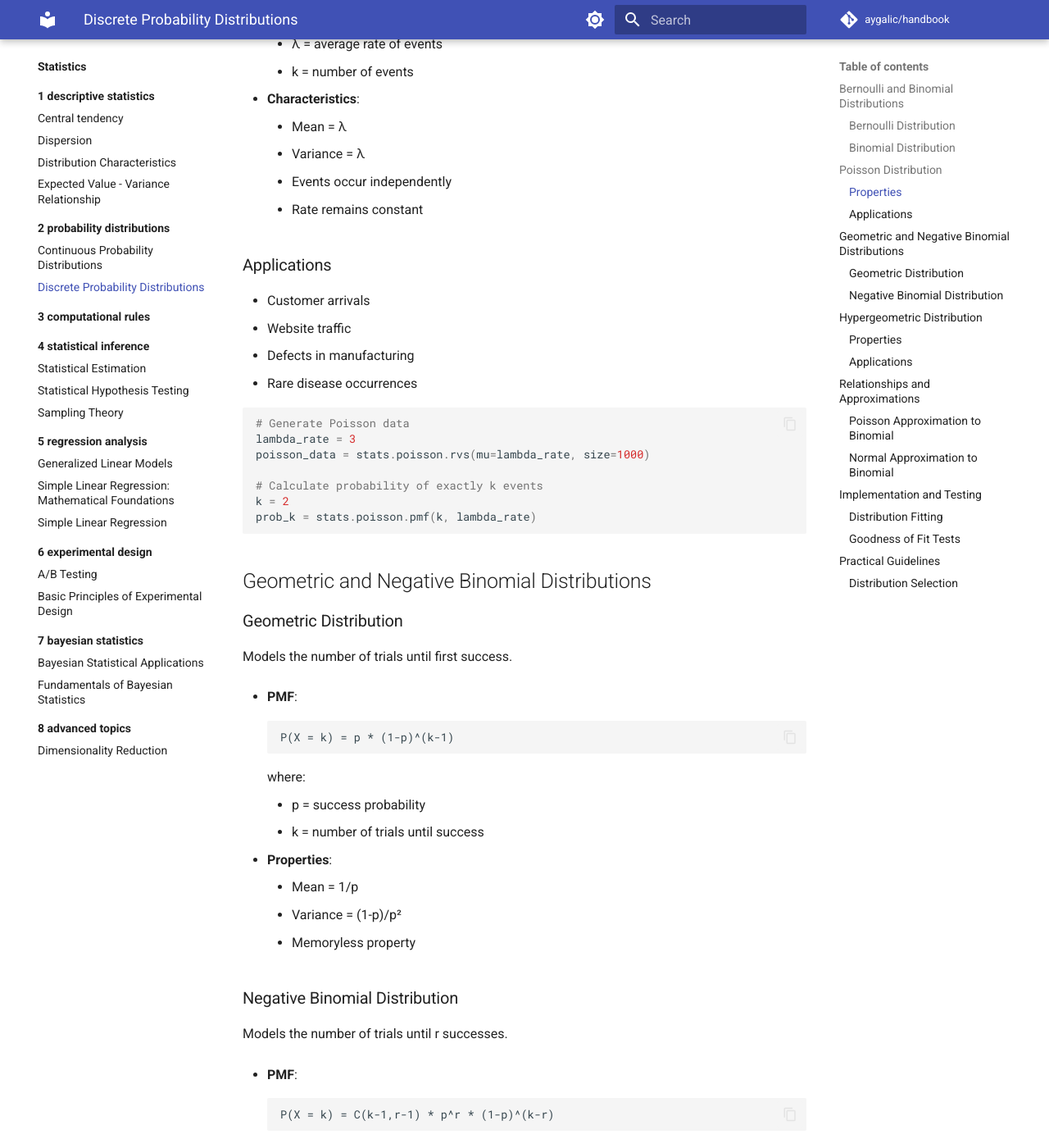
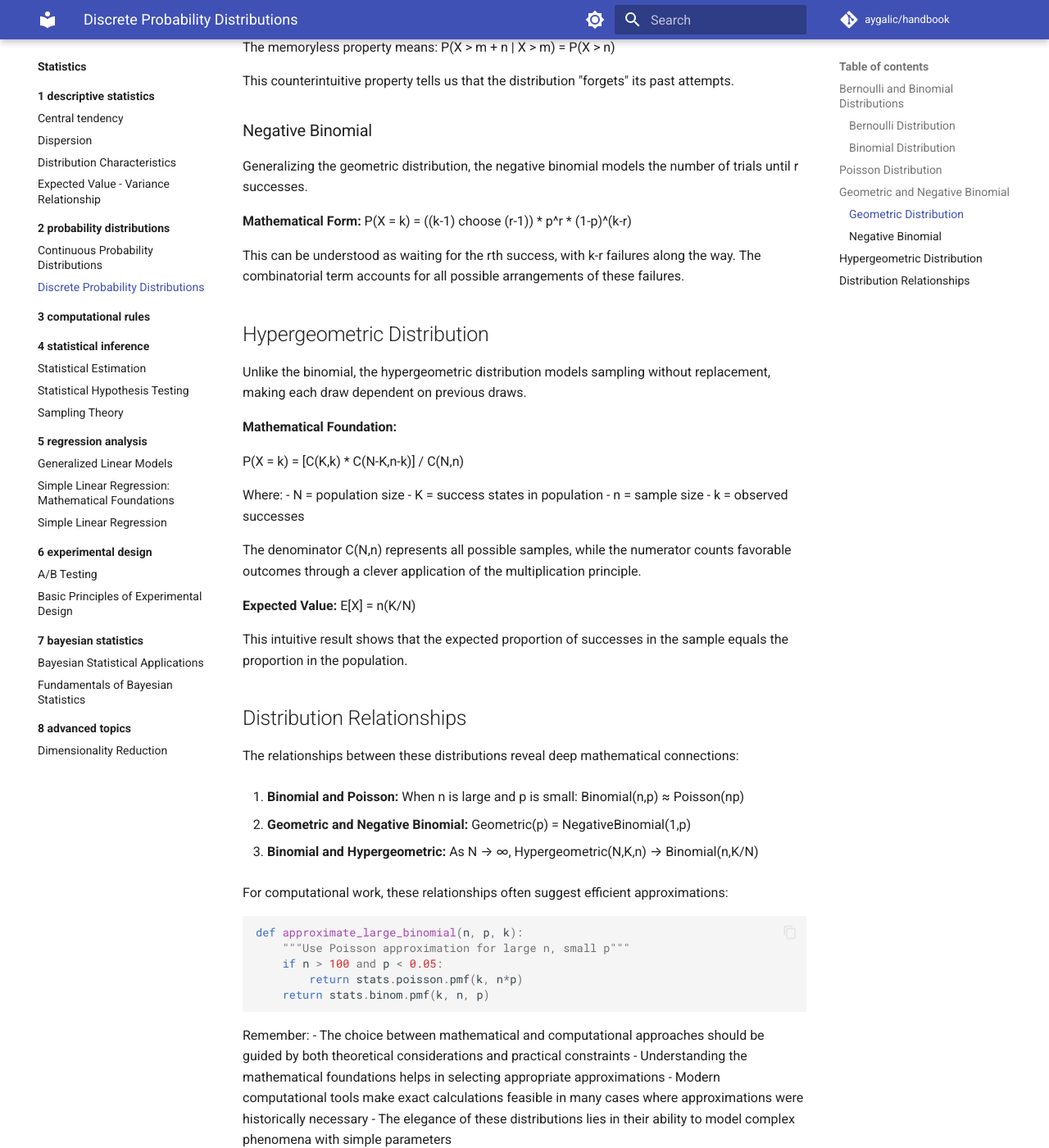
Before and after one commit to aygalic/handbook, an MkDocs documentation site: the page built from docs/statistics/2_probability_distributions/discrete_distributions.md, in a window 1280 px wide and 1400 px high, scrolled down 1908 px. Shown: the whole window at 82% size. Built offline with MkDocs 1.6.1 and Material for MkDocs 9.7.7, drawn with Linux system fonts in a browser that asks for light colours; comment, search, counter and statistics services are not loaded; some of the changed text lies outside the part shown.

Commit message:
doc: fix math.alg tradeoff in discrete dist.

````diff
--- a/docs/statistics/2_probability_distributions/discrete_distributions.md
+++ b/docs/statistics/2_probability_distributions/discrete_distributions.md
@@ -3,239 +3,144 @@
 ## Bernoulli and Binomial Distributions
 
 ### Bernoulli Distribution
-Models a single binary outcome (success/failure).
 
-* **Probability Mass Function (PMF)**:
-    ```
-    P(X = x) = p^x * (1-p)^(1-x), x ∈ {0,1}
-    ```
-    where:
-    - p = probability of success
-    - x = outcome (0 or 1)
+The Bernoulli distribution is the fundamental building block for many discrete distributions, modeling a single binary outcome. Think of it as a single coin flip or any yes/no experiment.
 
-* **Properties**:
-    - Mean (μ) = p
-    - Variance (σ²) = p(1-p)
-    - Only two possible outcomes
+**Mathematical Formulation:**
+Let X be a Bernoulli random variable with parameter p. Then:
 
-* **Applications**:
-    - Coin flips
-    - Yes/no questions
-    - Pass/fail outcomes
+P(X = x) = p^x * (1-p)^(1-x), x ∈ {0,1}
+
+The elegance of this formulation lies in how it captures both outcomes in a single expression:
+- When x = 1: P(X = 1) = p
+- When x = 0: P(X = 0) = 1-p
+
+**Key Properties:**
+- E[X] = p
+- Var(X) = p(1-p)
+- All higher moments can be derived from p
+- Moment Generating Function: M(t) = 1-p + pe^t
+
+For practical implementation, we can use Python's built-in random module for simple cases:
+```python
+import random
+def bernoulli_trial(p):
+    return 1 if random.random() < p else 0
+```
 
 ### Binomial Distribution
-Models the number of successes in n independent Bernoulli trials.
 
-* **PMF**:
-    ```
-    P(X = k) = C(n,k) * p^k * (1-p)^(n-k)
-    ```
-    where:
-    - n = number of trials
-    - k = number of successes
-    - p = probability of success
-    - C(n,k) = binomial coefficient
+The binomial distribution naturally extends the Bernoulli to model the sum of n independent trials. Imagine flipping a coin n times and counting the total number of heads.
 
-* **Properties**:
-    - Mean = np
-    - Variance = np(1-p)
-    - Sum of Bernoulli trials
+**Mathematical Formulation:**
+For n trials with success probability p:
 
+P(X = k) = (n choose k) * p^k * (1-p)^(n-k)
+
+where (n choose k) = n!/(k!(n-k)!)
+
+The binomial coefficient (n choose k) represents the number of ways to choose k successes from n trials, making this a beautiful combination of combinatorics and probability.
+
+**Probability Calculation Example:**
+For small values, we can compute this directly:
+```python
+from math import comb
+
+def binomial_probability(n, k, p):
+    return comb(n, k) * (p**k) * ((1-p)**(n-k))
+```
+
+For larger values where numerical stability is important, we should use specialized libraries:
 ```python
 from scipy import stats
-import numpy as np
-
-# Generate binomial data
-n_trials = 100
-p_success = 0.3
-binomial_data = stats.binom.rvs(n=n_trials, p=p_success, size=1000)
-
-# Calculate probability of exactly k successes
-k = 25
-prob_k = stats.binom.pmf(k, n_trials, p_success)
+stats.binom.pmf(k, n, p)
 ```
 
 ## Poisson Distribution
-Models the number of rare events in a fixed interval.
 
-### Properties
-* **PMF**:
-    ```
-    P(X = k) = (λ^k * e^(-λ)) / k!
-    ```
-    where:
-    - λ = average rate of events
-    - k = number of events
+The Poisson distribution models rare events occurring in a fixed interval. What makes it special is that we only need to know the average rate λ to describe the entire distribution.
 
-* **Characteristics**:
-    - Mean = λ
-    - Variance = λ
-    - Events occur independently
-    - Rate remains constant
+**Mathematical Foundation:**
+P(X = k) = (λ^k * e^(-λ)) / k!
 
-### Applications
-* Customer arrivals
-* Website traffic
-* Defects in manufacturing
-* Rare disease occurrences
+This elegant formula emerges as the limit of a binomial distribution when n → ∞ and p → 0 while np = λ remains constant. This limiting relationship provides deep insight into why the Poisson distribution appears so often in nature.
 
+**Moment Properties:**
+- E[X] = λ
+- Var(X) = λ
+- All cumulants = λ
+
+This equality of mean and variance is a defining characteristic that can help identify Poisson processes in real data.
+
+## Geometric and Negative Binomial
+
+### Geometric Distribution
+
+The geometric distribution models the waiting time until the first success in repeated trials. Its memoryless property makes it unique among discrete distributions.
+
+**Mathematical Insight:**
+P(X = k) = p(1-p)^(k-1)
+
+The memoryless property means:
+P(X > m + n | X > m) = P(X > n)
+
+This counterintuitive property tells us that the distribution "forgets" its past attempts.
+
+### Negative Binomial
+
+Generalizing the geometric distribution, the negative binomial models the number of trials until r successes.
+
+**Mathematical Form:**
+P(X = k) = ((k-1) choose (r-1)) * p^r * (1-p)^(k-r)
+
+This can be understood as waiting for the rth success, with k-r failures along the way. The combinatorial term accounts for all possible arrangements of these failures.
+
+## Hypergeometric Distribution
+
+Unlike the binomial, the hypergeometric distribution models sampling without replacement, making each draw dependent on previous draws.
+
+**Mathematical Foundation:**
+
+P(X = k) = [C(K,k) * C(N-K,n-k)] / C(N,n)
+
+Where:
+- N = population size
+- K = success states in population
+- n = sample size
+- k = observed successes
+
+The denominator C(N,n) represents all possible samples, while the numerator counts favorable outcomes through a clever application of the multiplication principle.
+
+**Expected Value:**
+E[X] = n(K/N)
+
+This intuitive result shows that the expected proportion of successes in the sample equals the proportion in the population.
+
+## Distribution Relationships
+
+The relationships between these distributions reveal deep mathematical connections:
+
+1. **Binomial and Poisson:**
+When n is large and p is small:
+Binomial(n,p) ≈ Poisson(np)
+
+2. **Geometric and Negative Binomial:**
+Geometric(p) = NegativeBinomial(1,p)
+
+3. **Binomial and Hypergeometric:**
+As N → ∞, Hypergeometric(N,K,n) → Binomial(n,K/N)
+
+For computational work, these relationships often suggest efficient approximations:
 ```python
-# Generate Poisson data
-lambda_rate = 3
-poisson_data = stats.poisson.rvs(mu=lambda_rate, size=1000)
-
-# Calculate probability of exactly k events
-k = 2
-prob_k = stats.poisson.pmf(k, lambda_rate)
+def approximate_large_binomial(n, p, k):
+    """Use Poisson approximation for large n, small p"""
+    if n > 100 and p < 0.05:
+        return stats.poisson.pmf(k, n*p)
+    return stats.binom.pmf(k, n, p)
 ```
 
-## Geometric and Negative Binomial Distributions
-
-### Geometric Distribution
-Models the number of trials until first success.
-
-* **PMF**:
-    ```
-    P(X = k) = p * (1-p)^(k-1)
-    ```
-    where:
-    - p = success probability
-    - k = number of trials until success
-
-* **Properties**:
-    - Mean = 1/p
-    - Variance = (1-p)/p²
-    - Memoryless property
-
-### Negative Binomial Distribution
-Models the number of trials until r successes.
-
-* **PMF**:
-    ```
-    P(X = k) = C(k-1,r-1) * p^r * (1-p)^(k-r)
-    ```
-    where:
-    - r = number of successes needed
-    - k = number of trials
-    - p = success probability
-
-* **Properties**:
-    - Mean = r/p
-    - Variance = r(1-p)/p²
-    - Generalizes geometric distribution
-
-```python
-# Geometric distribution
-p_success = 0.2
-geometric_data = stats.geom.rvs(p=p_success, size=1000)
-
-# Negative binomial
-r_successes = 3
-neg_binom_data = stats.nbinom.rvs(n=r_successes, p=p_success, size=1000)
-```
-
-## Hypergeometric Distribution
-Models sampling without replacement from a finite population.
-
-### Properties
-* **PMF**:
-    ```
-    P(X = k) = [C(K,k) * C(N-K,n-k)] / C(N,n)
-    ```
-    where:
-    - N = population size
-    - K = number of successes in population
-    - n = sample size
-    - k = number of observed successes
-
-* **Characteristics**:
-    - Mean = n(K/N)
-    - Variance = n(K/N)(1-K/N)((N-n)/(N-1))
-    - Differs from binomial due to dependency
-
-### Applications
-* Quality control sampling
-* Election auditing
-* Card drawing problems
-* Population sampling
-
-```python
-# Hypergeometric distribution
-N_population = 100  # Total population
-K_successes = 20   # Success states in population
-n_sample = 10      # Sample size
-hypergeom_data = stats.hypergeom.rvs(M=N_population, n=K_successes,
-                                    N=n_sample, size=1000)
-```
-
-## Relationships and Approximations
-
-### Poisson Approximation to Binomial
-When n is large and p is small:
-```python
-def poisson_approx_binomial(n, p, k):
-    lambda_param = n * p
-    return stats.poisson.pmf(k, lambda_param)
-```
-
-### Normal Approximation to Binomial
-When np(1-p) > 10:
-```python
-def normal_approx_binomial(n, p, k):
-    mu = n * p
-    sigma = np.sqrt(n * p * (1-p))
-    return stats.norm.cdf(k + 0.5, mu, sigma) - stats.norm.cdf(k - 0.5, mu, sigma)
-```
-
-## Implementation and Testing
-
-### Distribution Fitting
-```python
-def fit_discrete_distribution(data, distribution='poisson'):
-    """Fit discrete distribution to data"""
-    if distribution == 'poisson':
-        lambda_mle = np.mean(data)
-        return {'lambda': lambda_mle}
-    elif distribution == 'geometric':
-        p_mle = 1 / np.mean(data)
-        return {'p': p_mle}
-    # Add more distributions as needed
-```
-
-### Goodness of Fit Tests
-```python
-def test_discrete_fit(data, distribution, params):
-    """Chi-square goodness of fit test"""
-    observed = np.bincount(data)
-    if distribution == 'poisson':
-        expected = stats.poisson.pmf(np.arange(len(observed)),
-                                   params['lambda']) * len(data)
-    # Add more distributions as needed
-    chi2_stat, p_value = stats.chisquare(observed, expected)
-    return chi2_stat, p_value
-```
-
-## Practical Guidelines
-
-### Distribution Selection
-1. **Consider the Data Generation Process**:
-   * Binary outcomes → Bernoulli/Binomial
-   * Rare events → Poisson
-   * Time until success → Geometric
-   * Sampling without replacement → Hypergeometric
-
-2. **Sample Size Considerations**:
-   * Large samples may allow normal approximations
-   * Small samples require exact distributions
-
-3. **Assumptions Checking**:
-   * Independence
-   * Constant probability/rate
-   * Population size (finite/infinite)
-
 Remember:
-1. Verify distribution assumptions
-2. Consider approximations for computational efficiency
-3. Use appropriate goodness-of-fit tests
-4. Account for real-world constraints
-5. Document distribution choice rationale
+- The choice between mathematical and computational approaches should be guided by both theoretical considerations and practical constraints
+- Understanding the mathematical foundations helps in selecting appropriate approximations
+- Modern computational tools make exact calculations feasible in many cases where approximations were historically necessary
+- The elegance of these distributions lies in their ability to model complex phenomena with simple parameters
````
